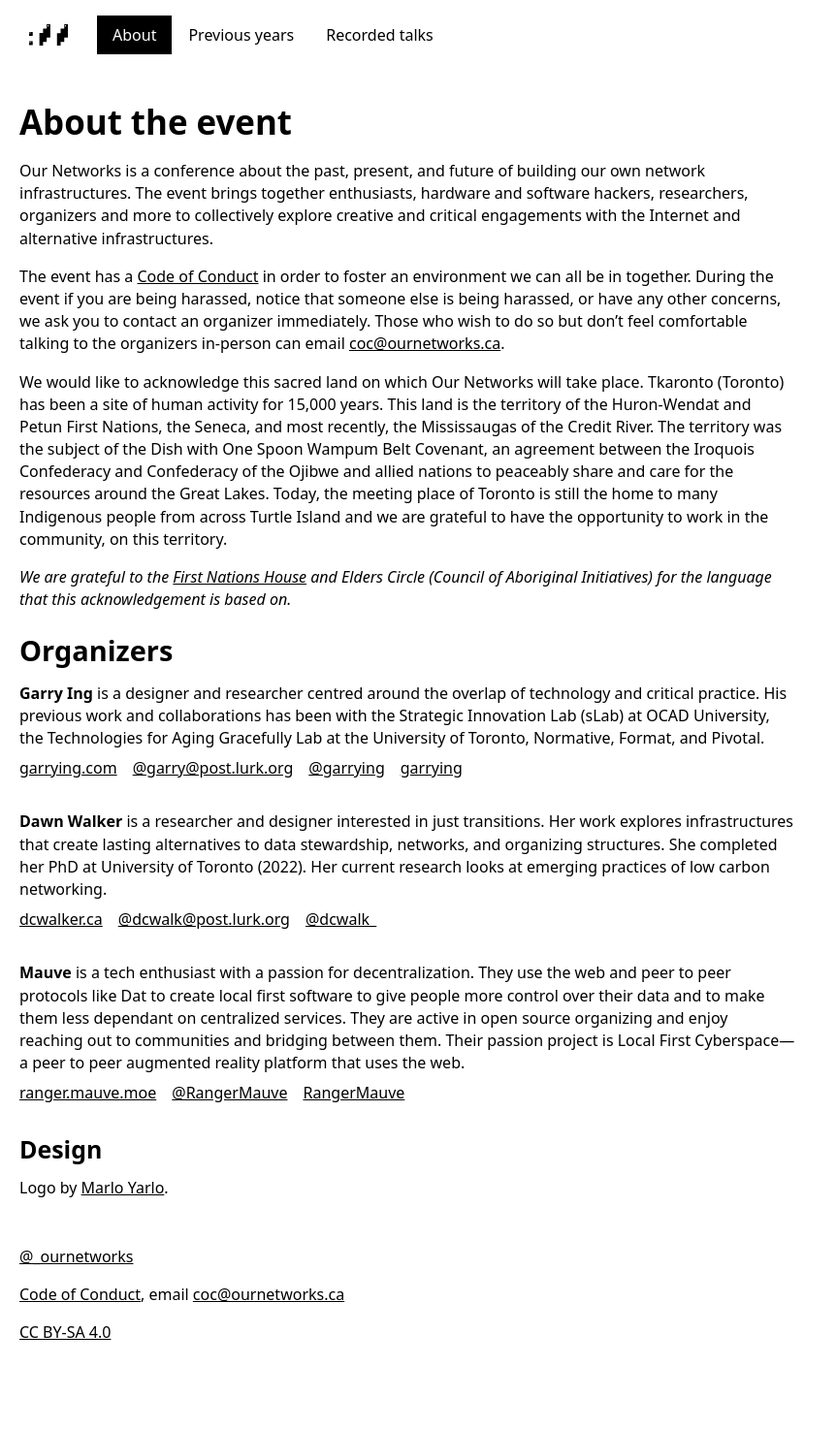
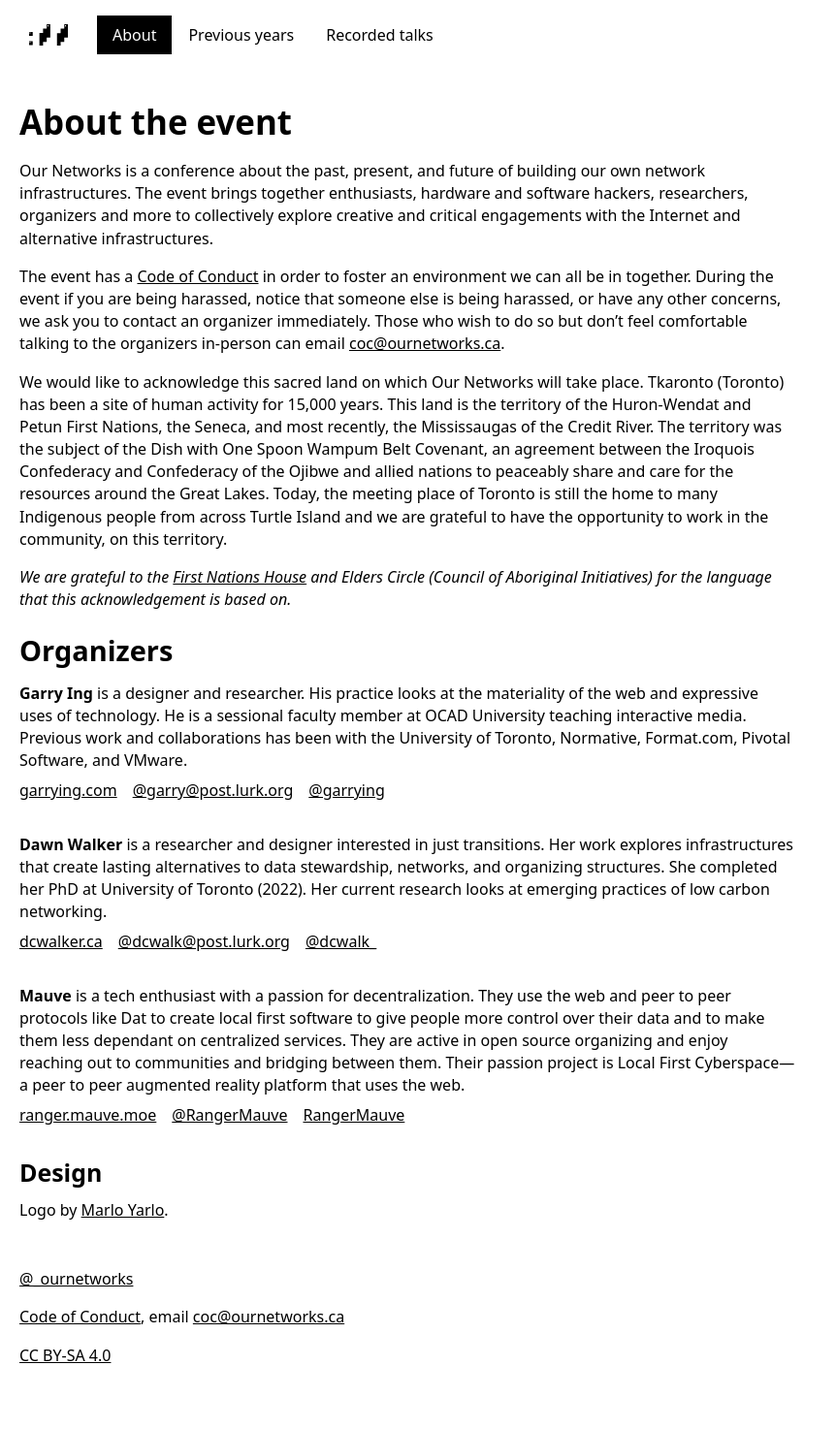
Before and after one commit to ournetworks/ournetworks.ca, a Jekyll site: the page built from about.md, in a window 1280 px wide. Shown: the whole page at 97% size, without its empty margins (0-862 px from the left). Built offline with Jekyll 4.4.1, drawn with Linux system fonts in a browser that asks for light colours; before the commit the page ends 1451 px from its top, so only the background shows below that.

Commit message:
update bio

```diff
--- a/_data/organizers.yml
+++ b/_data/organizers.yml
@@ -1,10 +1,9 @@
 - organizerID: garry
   name: "Garry Ing"
   bio: >-
-    is a designer and researcher centred around the overlap of technology and critical practice. His previous work and collaborations has been with the Strategic Innovation Lab (sLab) at OCAD University, the Technologies for Aging Gracefully Lab at the University of Toronto, Normative, Format, and Pivotal.
+    is a designer and researcher. His practice looks at the materiality of the web and expressive uses of technology. He is a sessional faculty member at OCAD University teaching interactive media. Previous work and collaborations has been with the University of Toronto, Normative, Format.com, Pivotal Software, and VMware.
   link: "garrying.com"
   twitter: garrying
-  github: garrying
   fediverse: "@garry@post.lurk.org"
   fediverseLink: post.lurk.org/@garry
 
```
